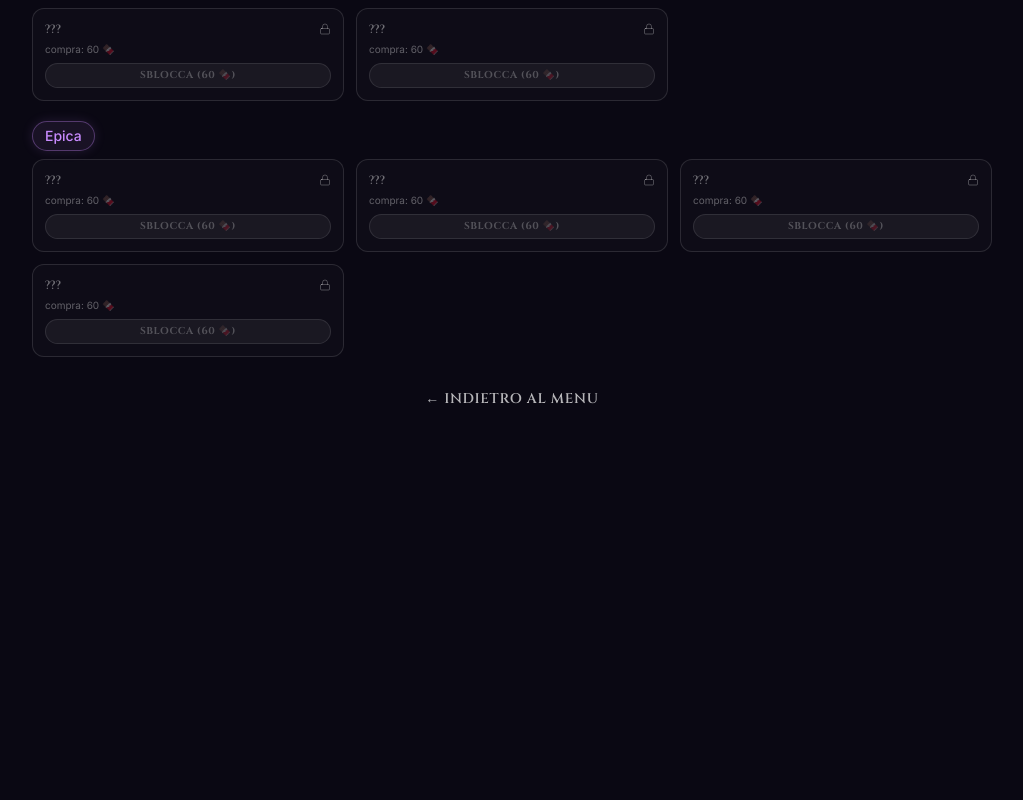
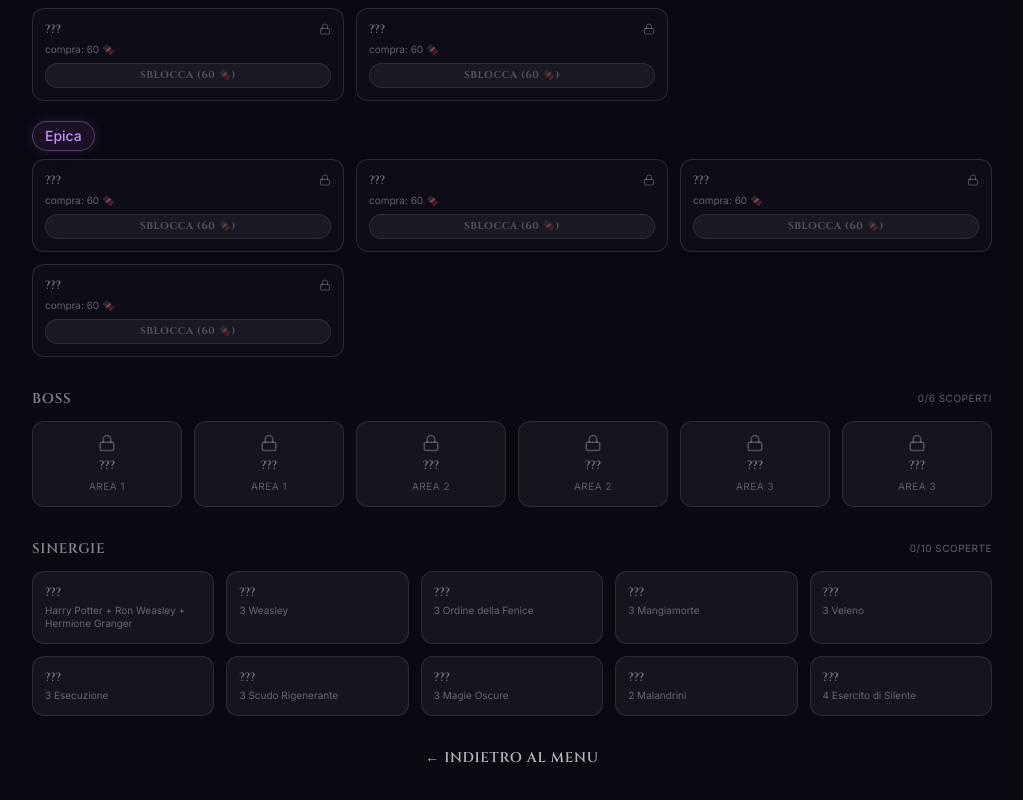
Before and after one commit to Franc4sso/harry-draft, a Next.js app: page /collection in a window 1280 px wide. Shown: the part 3403-4203 px from the top of the page, without its empty margins (128-1151 px from the left). Before the commit the page ends 3844 px from the top, so only its background shows below. Built offline with nearby package versions, Linux system fonts and the light colour scheme.

Commit message:
feat(meta): boss + synergy codex sections in the collection screen
Surfaces profile.codex.bossesSeen (matched by boss name) and
codex.synergiesSeen (matched by synergy id), which were already being
collected during runs but never displayed anywhere.

```diff
--- a/components/screens/CollectionScreen.tsx
+++ b/components/screens/CollectionScreen.tsx
@@ -1,7 +1,7 @@
 'use client'
 import { useEffect, useMemo, useState } from 'react'
 import Link from 'next/link'
-import { Lock } from 'lucide-react'
+import { Lock, Skull } from 'lucide-react'
 import { Frame } from '@/components/ui/Frame'
 import { Insegna } from '@/components/ui/Insegna'
 import { GlowPanel } from '@/components/ui/GlowPanel'
@@ -13,19 +13,67 @@ import { RELIC_RARITY_COLOR } from '@/lib/relicRarity'
 import { cn } from '@/lib/cn'
 import { WIZARDS } from '@/data/wizards'
 import { RELICS } from '@/data/relics'
+import { BOSSES_BY_AREA } from '@/data/bosses'
+import { SYNERGIES } from '@/data/synergies'
 import { STARTER_WIZARDS, STARTER_RELICS, UNLOCK_COSTS, MILESTONES } from '@/data/unlocks'
 import {
   loadProfile, saveProfile, spendCioccorane, unlockWizard, unlockRelic,
 } from '@/lib/metaStore'
 import type { MetaProfile } from '@/lib/metaStore'
-import type { Wizard, Tier } from '@/types'
+import type { Wizard, Tier, Synergy } from '@/types'
 import type { Relic, RelicRarity } from '@/types/relic'
+import type { BossDef } from '@/data/bosses'
 
 type Status = 'unlocked' | 'seen' | 'hidden'
+/** Boss/synergy codex entries have no purchase path — they're discovery-only. */
+type DiscoveryStatus = 'seen' | 'hidden'
 type Kind = 'wizard' | 'relic'
 
 const TIER_ORDER: Tier[] = [1, 2, 3, 4]
 const RARITY_ORDER: RelicRarity[] = ['comune', 'non-comune', 'rara', 'epica']
+
+/** BOSSES_BY_AREA is BossDef[][] indexed by area — flattened once, keeping the area index. */
+const ALL_BOSSES: { boss: BossDef; area: number }[] = BOSSES_BY_AREA.flatMap(
+  (bosses, area) => bosses.map((boss) => ({ boss, area })),
+)
+
+/** The 10 "named" (thematic) synergies — excludes the mechanical house-count/role-count ones,
+ *  which aren't meant to be collected/discovered. Order matches data/synergies.ts. */
+const NAMED_SYNERGY_IDS = [
+  'goldenTrio', 'weasley', 'order', 'deatheater', 'tossicita',
+  'spietatezza', 'bastione', 'oscurita', 'marauder', 'da',
+] as const
+const NAMED_SYNERGY_ID_SET: ReadonlySet<string> = new Set(NAMED_SYNERGY_IDS)
+const NAMED_SYNERGIES: Synergy[] = SYNERGIES.filter((s) => NAMED_SYNERGY_ID_SET.has(s.id))
+
+const TAG_LABEL: Record<string, string> = {
+  weasley: 'Weasley',
+  order: 'Ordine della Fenice',
+  deatheater: 'Mangiamorte',
+  veleno: 'Veleno',
+  esecuzione: 'Esecuzione',
+  scudirigen: 'Scudo Rigenerante',
+  magieOscure: 'Magie Oscure',
+  marauder: 'Malandrini',
+  da: 'Esercito di Silente',
+}
+
+/** Renders a synergy's unlock condition as a short discovery hint, e.g. "3 Mangiamorte"
+ *  or "Harry Potter + Ron Weasley + Hermione Granger". */
+function synergyHint(synergy: Synergy): string {
+  const { requires } = synergy
+  if (requires.ids) {
+    return requires.ids
+      .map((id) => WIZARDS.find((w) => w.id === id)?.name ?? id)
+      .join(' + ')
+  }
+  if (requires.tag && requires.count) {
+    return `${requires.count} ${TAG_LABEL[requires.tag] ?? requires.tag}`
+  }
+  if (requires.house && requires.count) return `${requires.count} ${requires.house}`
+  if (requires.role && requires.count) return `${requires.count} ${requires.role}`
+  return ''
+}
 
 function statusFor(id: string, unlocked: Set<string>, seen: Set<string>): Status {
   if (unlocked.has(id)) return 'unlocked'
@@ -148,6 +196,43 @@ function RelicTile({
   )
 }
 
+function BossTile({ boss, area, status }: { boss: BossDef; area: number; status: DiscoveryStatus }) {
+  const hidden = status === 'hidden'
+  return (
+    <div
+      className={cn(
+        'flex flex-col items-center gap-1.5 rounded-xl border p-3 text-center',
+        hidden ? 'border-white/10 bg-white/5' : 'border-rose-400/40 bg-rose-500/10',
+      )}
+    >
+      {hidden
+        ? <Lock size={18} className="text-white/25" />
+        : <Skull size={18} className="text-rose-300" style={{ filter: 'drop-shadow(0 0 6px rgba(244,63,94,0.5))' }} />}
+      <p className={cn('font-display text-xs leading-tight', hidden ? 'text-white/40' : 'text-white/90')}>
+        {hidden ? '???' : boss.name}
+      </p>
+      <p className="text-[10px] uppercase tracking-wider text-white/30">Area {area + 1}</p>
+    </div>
+  )
+}
+
+function SynergyTile({ synergy, status, hint }: { synergy: Synergy; status: DiscoveryStatus; hint: string }) {
+  const hidden = status === 'hidden'
+  return (
+    <div
+      className={cn(
+        'flex flex-col gap-1 rounded-xl border p-3 text-left',
+        hidden ? 'border-white/10 bg-white/5' : 'border-gold/40 bg-gold/10',
+      )}
+    >
+      <p className={cn('font-display text-xs font-medium', hidden ? 'text-white/40' : 'text-[#f3e6c4]')}>
+        {hidden ? '???' : synergy.name}
+      </p>
+      {hint && <p className="text-[10px] leading-snug text-white/35">{hint}</p>}
+    </div>
+  )
+}
+
 export function CollectionScreen() {
   const [profile, setProfile] = useState<MetaProfile | null>(null)
 
@@ -167,6 +252,8 @@ export function CollectionScreen() {
     [profile],
   )
   const seenRelics = useMemo(() => new Set(profile?.codex.relicsSeen ?? []), [profile])
+  const seenBosses = useMemo(() => new Set(profile?.codex.bossesSeen ?? []), [profile])
+  const seenSynergies = useMemo(() => new Set(profile?.codex.synergiesSeen ?? []), [profile])
 
   const buy = (kind: Kind, id: string) => {
     if (!profile) return
@@ -265,6 +352,44 @@ export function CollectionScreen() {
         })}
       </section>
 
+      <section className="w-full space-y-3">
+        <div className="flex items-center justify-between">
+          <h2 className="font-display text-sm uppercase tracking-wider text-white/50">Boss</h2>
+          <span className="text-[10px] uppercase tracking-wider text-white/35">
+            {seenBosses.size}/{ALL_BOSSES.length} scoperti
+          </span>
+        </div>
+        <div className="grid grid-cols-3 gap-3 sm:grid-cols-6">
+          {ALL_BOSSES.map(({ boss, area }) => (
+            <BossTile
+              key={boss.id}
+              boss={boss}
+              area={area}
+              status={seenBosses.has(boss.name) ? 'seen' : 'hidden'}
+            />
+          ))}
+        </div>
+      </section>
+
+      <section className="w-full space-y-3">
+        <div className="flex items-center justify-between">
+          <h2 className="font-display text-sm uppercase tracking-wider text-white/50">Sinergie</h2>
+          <span className="text-[10px] uppercase tracking-wider text-white/35">
+            {seenSynergies.size}/{NAMED_SYNERGIES.length} scoperte
+          </span>
+        </div>
+        <div className="grid grid-cols-2 gap-3 sm:grid-cols-3 lg:grid-cols-5">
+          {NAMED_SYNERGIES.map((synergy) => (
+            <SynergyTile
+              key={synergy.id}
+              synergy={synergy}
+              status={seenSynergies.has(synergy.id) ? 'seen' : 'hidden'}
+              hint={synergyHint(synergy)}
+            />
+          ))}
+        </div>
+      </section>
+
       <Link href="/" className="font-display text-sm uppercase tracking-wider text-white/70 hover:text-white">← Indietro al menu</Link>
     </main>
   )
```
